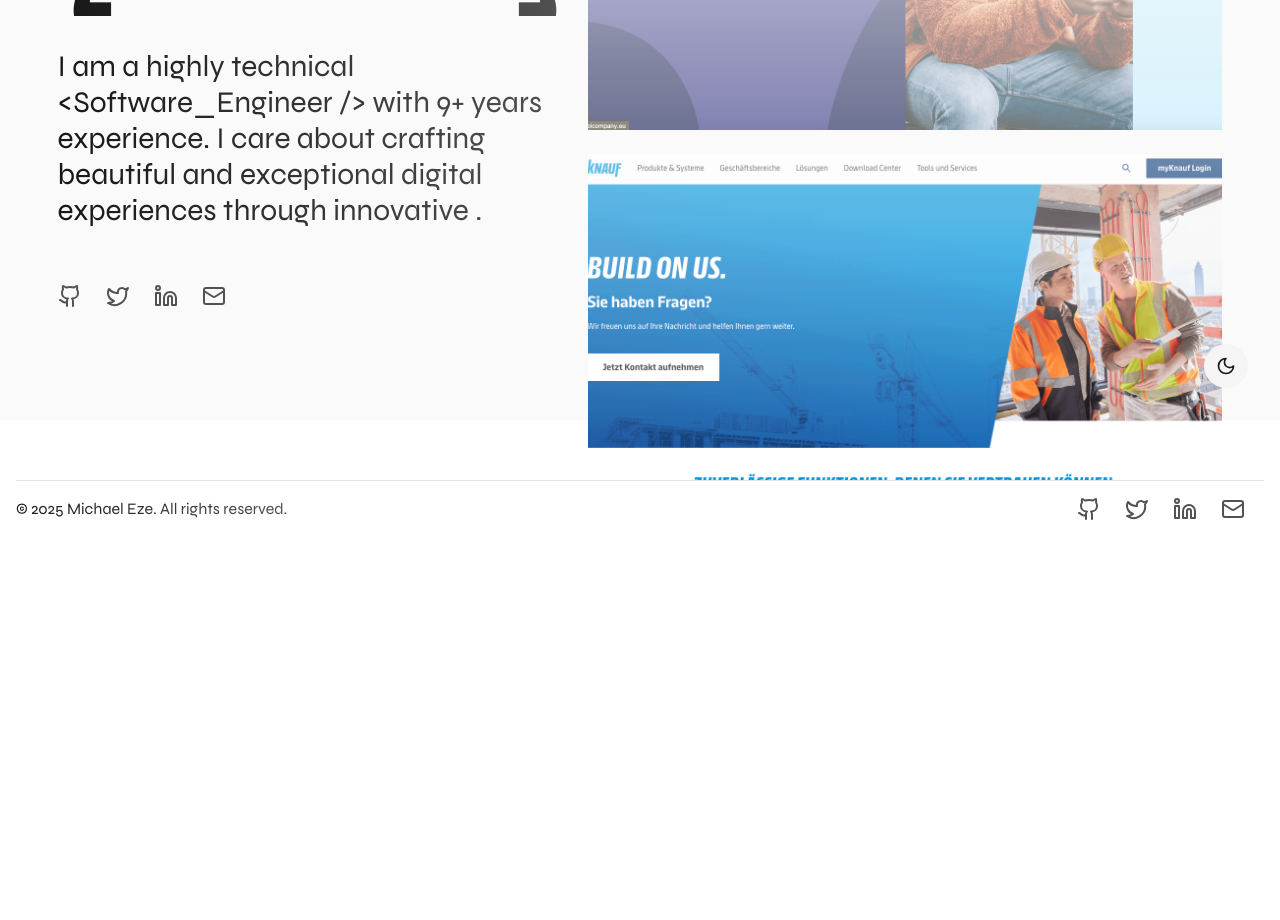
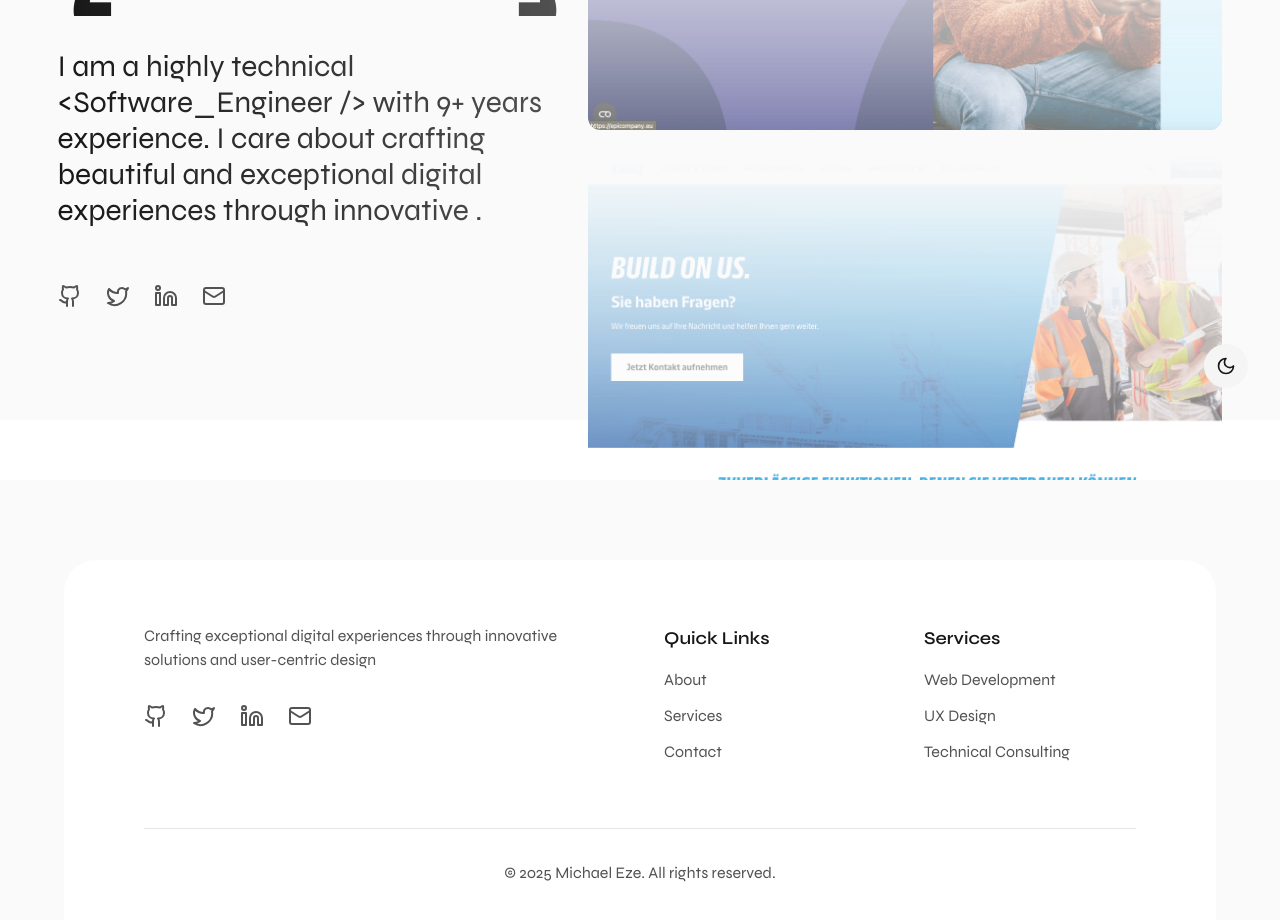
Before and after one commit to michaeleze/portfolio-web, a Next.js app: page / in a window 1280 px wide. Shown: the part 380-1300 px from the top of the page. Before the commit the page ends 917 px from the top, so only its background shows below. Built offline with nearby package versions, Linux system fonts and the light colour scheme.

Commit message:
Enhance Carousel component with link functionality, update styles, and improve footer layout

```diff
--- a/components/Carousel.tsx
+++ b/components/Carousel.tsx
@@ -4,6 +4,7 @@ import Image from "next/image";
 import { Card, CardContent } from "@/components/ui/card";
 import { cubicBezier, motion, Variants } from "framer-motion";
 import { CAROUSEL_CONTENT } from "@/lib/constants";
+import Link from "next/link";
 
 const galleryVariants: Variants = {
   initial: { opacity: 0 },
@@ -11,31 +12,35 @@ const galleryVariants: Variants = {
     opacity: 1,
     transition: {
       duration: 1.2,
-      delay:0.5,
+      delay: 0.5,
       ease: cubicBezier(0.645, 0.045, 0.355, 1)
     }
   }
 }
 
-export function Carousel() {
+export function Carousel({ items = CAROUSEL_CONTENT }: { items?: typeof CAROUSEL_CONTENT }) {
   return (
     <motion.div
       variants={galleryVariants}
       initial="initial"
       animate="animate"
-      className="flex text-bold capitalize before:content-['Projects and Companies >>>'] max-h-[800px] overflow-x-auto overflow-y-hidden md:overflow-y-auto rounded-xl border-0 scroll-smooth focus:scroll-auto scrollbar mask-gradient-to-b"
+      className="bg-inherit snap-x snap-mandatory md:snap-y scroll-text-bold capitalize md:h-[800px] overflow-x-auto overflow-y-hidden md:overflow-y-auto rounded-xl border-0 scroll-smooth focus:scroll-auto scrollbar mask-gradient-to-b"
     >
-      <div className="md:animate-scroll flex flex-row md:flex-col gap-6">
+      <div className="animate-scroll-right md:animate-scroll-down flex flex-row md:flex-col gap-6">
         {CAROUSEL_CONTENT.map((slide, index) => (
-          <Card key={index} className="rounded-xl border-0 flex-shrink-0 snap-center shadow-none bg-blue-500 ">
-            <CardContent className="p-0 overflow-hidden h-[450px] w-[400px] md:w-full overflow-hidden">
-              <img
-                src={slide?.src || "/placeholder.svg"}
-                alt={slide?.alt}
-                className="aspect-auto object-cover h-full w-full transition-transform duration-500 group-hover:scale-105"
-              />
-            </CardContent>
-          </Card>
+          <Link key={index} href={slide.path}>
+            <Card className="rounded-xl border-0 flex-shrink-0 snap-center shadow-none bg-blue-500 mask-gradient-to-b hover:mask-none">
+              <CardContent className="p-0 overflow-hidden h-[450px] w-[400px] md:w-full overflow-hidden">
+                <Image
+                  src={slide.src || "/placeholder.svg"}
+                  alt={slide.alt}
+                  width={900}
+                  height={900}
+                  className="aspect-auto object-cover object-left h-full w-full transition-transform duration-500 group-hover:scale-105 rounded-xl"
+                />
+              </CardContent>
+            </Card>
+          </Link>
         ))}
       </div>
     </motion.div>
--- a/components/layout/Footer/FooterLinks.tsx
+++ b/components/layout/Footer/FooterLinks.tsx
@@ -6,7 +6,7 @@ import { FOOTER_LINKS } from '@/lib/constants';
 
 export function FooterLinks() {
   return (
-    <div className="grid grid-cols-1 md:grid-cols-2 gap-8 md:gap-12">
+    <div className="grid grid-cols-2 md:grid-cols-2 gap-8 md:gap-12">
       {FOOTER_LINKS.map((section) => (
         <div key={section.title}>
           <h3 className="font-semibold text-lg mb-4 text-neutral-900 dark:text-neutral-100">
--- a/components/layout/Footer/FooterSocial.tsx
+++ b/components/layout/Footer/FooterSocial.tsx
@@ -3,10 +3,10 @@
 import { motion } from 'framer-motion';
 import { SOCIAL_LINKS } from '@/lib/constants';
 
-export function FooterSocial() {
+export function FooterSocial({socials = SOCIAL_LINKS }: { socials?: typeof SOCIAL_LINKS }) {
   return (
     <div className="flex space-x-6 basis-[15%]">
-      {SOCIAL_LINKS.map((social) => {
+      {socials.map((social) => {
         const Icon = social.icon;
         return (
           <motion.a
--- a/components/layout/Footer/index.tsx
+++ b/components/layout/Footer/index.tsx
@@ -1,25 +1,40 @@
 'use client';
 
 import { motion } from 'framer-motion';
-import { homeContent, siteConfig } from '@/lib/content';
+import { siteConfig } from '@/lib/content';
 import { FooterLinks } from './FooterLinks';
 import { FooterSocial } from './FooterSocial';
 import { FooterContact } from './FooterContact';
-import MichaelLogo from '@/components/Logo';
 
 export default function Footer() {
   return (
-    <footer className="w-[calc(100%-2rem)] m-auto pb-4">
+    <footer className="bg-neutral-50 dark:bg-neutral-900 py-20">
         <motion.div
           initial={{ opacity: 0, y: 20 }}
           animate={{ opacity: 1, y: 0 }}
           transition={{ duration: 0.5 }}
+          className="max-w-2xl md:max-w-6xl mx-auto px-4 bg-white dark:bg-neutral-800 rounded-[2rem] overflow-hidden"
         >
-        <div className='mx-auto flex justify-between items-center flex lg:flex-row pt-4 border-t border-neutral-200 dark:border-neutral-700 justify-between'>
-          <p className="text-neutral-600 dark:text-neutral-400 bg-gradient-to-r bg-clip-text from-neutral-900 to-neutral-600 dark:from-neutral-100 dark:to-neutral-400 text-transparent">
+          <div className="p-8 md:p-12 lg:p-16">
+            <div className="grid grid-cols-1 lg:grid-cols-2 gap-12">
+              {/* Brand Section */}
+              <div className="flex flex-col">
+                <p className="text-neutral-600 dark:text-neutral-400 mb-8 max-w-md">
+                  {siteConfig.description}
+                </p>
+                <FooterSocial />
+              </div>
+              <FooterLinks />
+            </div>
+
+            {/* Bottom Section */}
+            <div className="mt-16 pt-8 border-t border-neutral-200 dark:border-neutral-700">
+              <div className="flex flex-col md:flex-row justify-center items-center gap-4">
+                <p className="text-neutral-600 dark:text-neutral-400">
                   © {new Date().getFullYear()} {siteConfig.name}. All rights reserved.
                 </p>
-          <FooterSocial />
+              </div>
+            </div>
           </div>
         </motion.div>
     </footer>
--- a/components/layout/Navbar/MobileMenu.tsx
+++ b/components/layout/Navbar/MobileMenu.tsx
@@ -50,7 +50,7 @@ export default function MobileMenu({ isOpen, onClose }: MobileMenuProps) {
             </button>
           </div>
 
-          <nav className="flex flex-col items-center justify-center h-[calc(100vh-88px)]">
+          <nav className="flex flex-col items-center justify-around h-[calc(100vh-88px)]">
             <div className="space-y-8 text-center">
               {NAV_LINKS.map((link) => (
                 <motion.div
--- a/lib/constants.ts
+++ b/lib/constants.ts
@@ -1,4 +1,4 @@
-import { Github, Twitter, Linkedin, Mail } from 'lucide-react';
+import { Github, Twitter, Linkedin, Mail, } from 'lucide-react';
 
 export const NAV_LINKS = [
   { href: '/', label: 'Home' },
@@ -15,7 +15,7 @@ export const SOCIAL_LINKS = [
   },
   {
     name: 'Twitter',
-    href: 'https://twitter.com/michaeleze',
+    href: 'https://twitter.com/michaeleze_dev',
     icon: Twitter,
   },
   {
@@ -25,7 +25,7 @@ export const SOCIAL_LINKS = [
   },
   {
     name: 'Email',
-    href: 'mailto:michael.eze@example.com',
+    href: 'mailto:michael.eze3@gmail.com',
     icon: Mail,
   },
 ] as const;
@@ -53,27 +53,27 @@ export const CAROUSEL_CONTENT = [
   {
     src: "/assets/images/epi/epi.png",
     alt: "Api testing app",
-    path: '/epi'
+    path: 'details/epi'
   },
   {
     src: "/assets/images/Knauf/Knauf1.png",
     alt: "Created digital products for Knauf Digital",
-    path: '/Knauf'
+    path: 'details/Knauf'
   },
   {
-    src: "/assets/images/audi/audi1.png",
+    src: "/assets/images/audi/audi2.png",
     alt: "White Label e-commerce app with Adobe Experince manager",
-    path: '/audi'
+    path: 'details/audi'
   },
   {
     src: "/assets/images/diconium/diconium.png",
     alt: "Diconium Digital Solution 2019",
-    path: '/diconium'
+    path: 'details/diconium'
   },
   {
     src: "/assets/images/vgg/vgg.png",
     alt: "Built apps for VGG startups",
-    path: '/vgg'
+    path: 'details/vgg'
   },
   {
     src: "/assets/images/nairabox/nairabox.png",
--- a/tailwind.config.ts
+++ b/tailwind.config.ts
@@ -16,6 +16,9 @@ const config: Config = {
         '.mask-gradient-to-b': {
           maskImage: 'linear-gradient(transparent, black)',
         },
+        '.mask-none': {
+          maskImage: 'none',
+        }
       });
     },
   ],
--- a/theme/defaultConfig.ts
+++ b/theme/defaultConfig.ts
@@ -27,15 +27,17 @@ export const defaultConfig = {
     animation: {
       'accordion-down': 'accordion-down 0.2s ease-out',
       'accordion-up': 'accordion-up 0.2s ease-out',
-      scroll: 'scroll 5s ease infinite',
+      'scroll-down': 'scrollDown 20s linear infinite',
     },
     keyframes: {
-      scroll: {
-        "0%": {
-          transform: "translateY(0)"
-        },
-        "100%": {
-          transform: "translateY(calc(-100% + 450px))"
+      scrollDown: {
+        to: {
+          transform: "translateY(-50%)"
+        }
+      },
+      scrollRight: {
+        to: {
+          transform: "translateX(50%)"
         }
       }
     },
```
Lines whose indentation alone changed are shown as unchanged.
